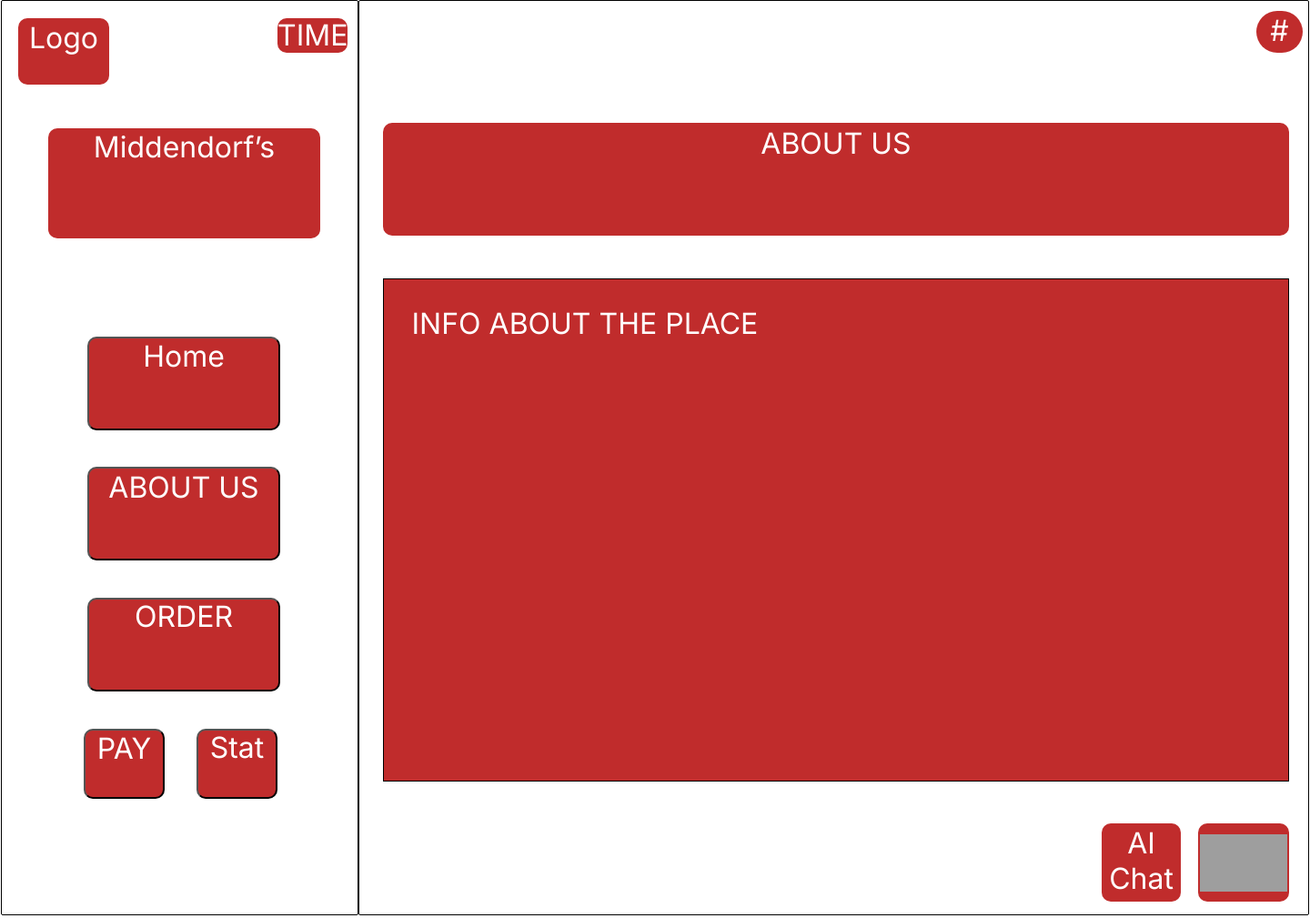
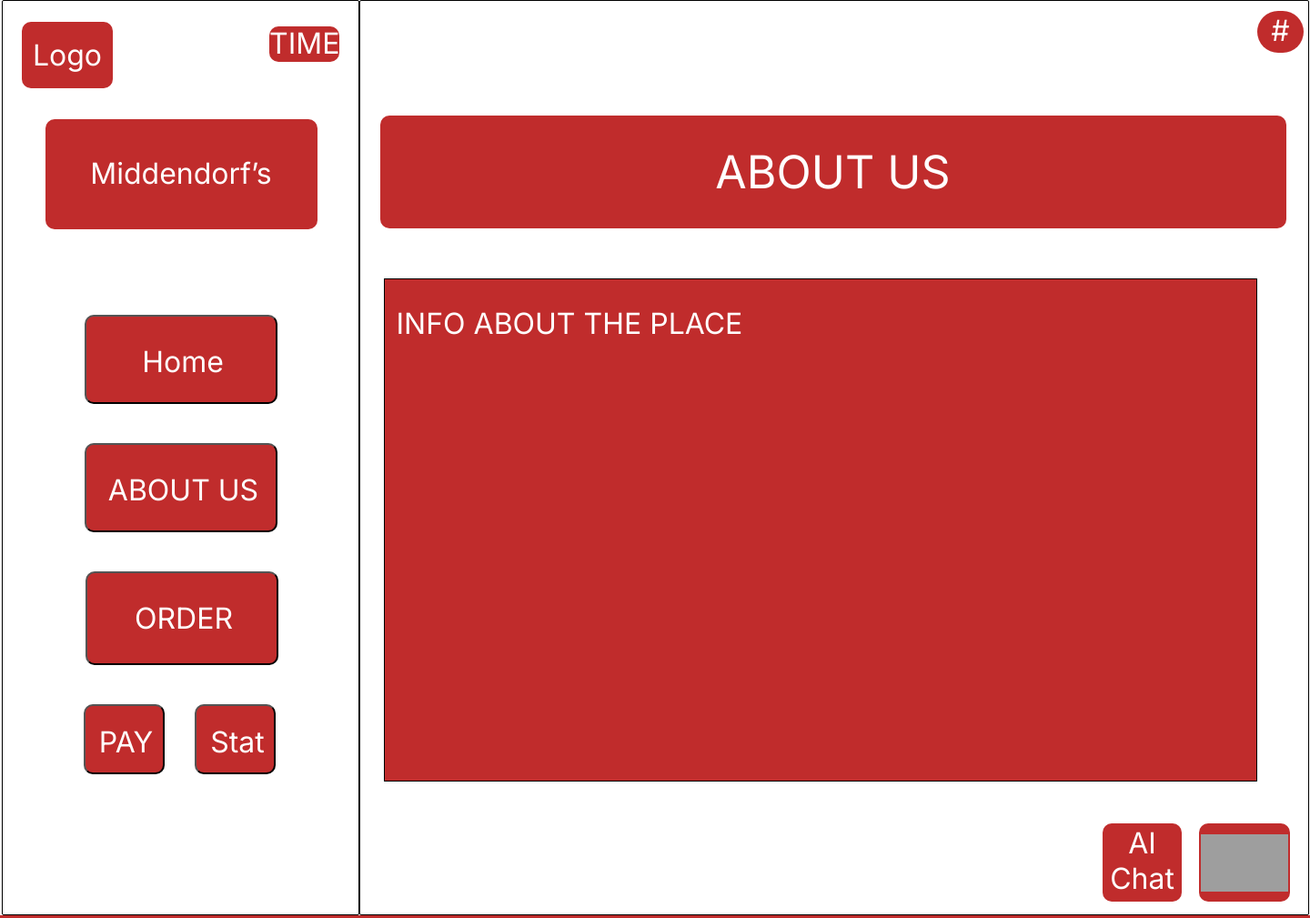
Before and after one commit to DevanSmith1999/PlateMatePos1, a Django app: template PlateMate/templates/PlateMate/Customer_About_Us.html in a window 1440 px wide. Shown: the whole page at 91% size. Run offline with Django 5.2, Linux system fonts and the light colour scheme; the template is opened without the code that fills it, so the values that code supplies are empty; some libraries are stand-ins or nearby versions; grey boxes are pictures that could not be loaded.

Commit message:
FIX Text layout issues

```diff
--- a/PlateMate/templates/PlateMate/Customer_About_Us.html
+++ b/PlateMate/templates/PlateMate/Customer_About_Us.html
@@ -8,20 +8,25 @@
   </head>
   <style>
      .ABOUT-US {
-    display: inline-flex;
-    align-items: center;
+      background-color: #f5f5f5;
+        display: flex;
+        flex-direction: row;
         justify-content: center;
+        width: 100%;
+      }
+  .ABOUT-US .div {
+        background-color: #f5f5f5;
+        width: 1438px;
+        height: 1006px;
         position: relative;
-    background-color: #ffffff;
-    width: 100%;
-    min-width: 1438px;
-    min-height: 1006px;
       }
 
   .ABOUT-US .SIDE-PANNEL {
-    position: relative;
+    position: absolute;
         width: 393px;
         height: 1006px;
+        top: 0;
+        left: 1px;
         background-color: #ffffff;
         border-radius: 2px;
         overflow: hidden;
@@ -30,23 +35,19 @@
       }
 
   .ABOUT-US .LOGO {
-    display: flex;
-    width: 100px;
     height: 73px;
-    align-items: center;
-    justify-content: center;
-    gap: 10px;
-    position: absolute;
-    top: 19px;
-    left: 18px;
+    top: 23px;
+    left: 21px;
     background-color: #c02c2c;
     border-radius: 10px;
+    position: absolute;
+    width: 100px;
   }
 
   .ABOUT-US .text-wrapper {
-    position: relative;
-    width: 99px;
-    height: 70px;
+    height: 72px;
+    top: 17px;
+    left: 0;
     font-family: "Inter", Helvetica;
     font-weight: 400;
     color: #ffffff;
@@ -54,25 +55,23 @@
     text-align: center;
     letter-spacing: 0;
     line-height: normal;
+    position: absolute;
+    width: 100px;
   }
 
   .ABOUT-US .TIME {
-    display: inline-flex;
-    align-items: center;
-    justify-content: center;
-    gap: 10px;
-    position: absolute;
-    top: 19px;
-    left: 303px;
+    top: 28px;
+    left: 293px;
     background-color: #c02c2c;
     border-radius: 10px;
+    position: absolute;
+    width: 77px;
+    height: 39px;
   }
 
-  .ABOUT-US .div {
-    position: relative;
-    width: 77px;
-    height: 39px;
-    margin-top: -1px;
+  .ABOUT-US .text-wrapper-10 {
+    top: -1px;
+    left: 0;
     font-family: "Inter", Helvetica;
     font-weight: 400;
     color: #ffffff;
@@ -80,26 +79,27 @@
         text-align: center;
         letter-spacing: 0;
         line-height: normal;
+        position: absolute;
+        width: 77px;
+        height: 39px;
       }
 
   .ABOUT-US .STATUS-BUTTON {
-    display: flex;
+    position: absolute;
         width: 89px;
         height: 77px;
-    align-items: center;
-    justify-content: center;
-    gap: 10px;
-    position: absolute;
-    top: 800px;
-    left: 214px;
+        top: 773px;
+        left: 211px;
         background-color: #c02c2c;
         border-radius: 10px;
       }
 
   .ABOUT-US .text-wrapper-2 {
-    position: relative;
-    width: 88px;
-    height: 75px;
+    position: absolute;
+        width: 86px;
+        height: 76px;
+        top: 20px;
+        left: 2px;
         font-family: "Inter", Helvetica;
         font-weight: 400;
         color: #ffffff;
@@ -110,23 +110,21 @@
       }
 
   .ABOUT-US .PAY-BUTTON {
-    display: flex;
+    position: absolute;
         width: 89px;
         height: 77px;
-    align-items: center;
-    justify-content: center;
-    gap: 10px;
-    position: absolute;
-    top: 800px;
-    left: 90px;
+        top: 773px;
+        left: 89px;
         background-color: #c02c2c;
         border-radius: 10px;
       }
 
   .ABOUT-US .text-wrapper-3 {
-    position: relative;
-    width: 82px;
-    height: 73px;
+    position: absolute;
+        width: 87px;
+        height: 75px;
+        top: 20px;
+        left: 1px;
         font-family: "Inter", Helvetica;
         font-weight: 400;
         color: #ffffff;
@@ -137,25 +135,21 @@
       }
 
   .ABOUT-US .COMPANY-NAME {
-    display: flex;
+    position: absolute;
         width: 299px;
         height: 121px;
-    align-items: center;
-    justify-content: center;
-    gap: 10px;
-    position: absolute;
-    top: 140px;
-    left: 51px;
+        top: 130px;
+        left: 47px;
         background-color: #c02c2c;
         border-radius: 10px;
       }
 
   .ABOUT-US .middendorf-s {
-    position: relative;
-    width: 300px;
-    height: 119px;
-    margin-left: -0.5px;
-    margin-right: -0.5px;
+    position: absolute;
+        width: 298px;
+        height: 120px;
+        top: 40px;
+        left: 0;
         font-family: "Inter", Helvetica;
         font-weight: 400;
         color: #ffffff;
@@ -166,28 +160,21 @@
       }
 
   .ABOUT-US .MENU-LINK {
-    display: flex;
+    position: absolute;
         width: 212px;
-    height: 103px;
-    align-items: center;
-    justify-content: center;
-    gap: 10px;
-    padding: 8px 16px;
-    position: absolute;
-    top: 369px;
-    left: 94px;
+        height: 98px;
+        top: 345px;
+        left: 90px;
         background-color: #c02c2c;
         border-radius: 10px;
       }
 
   .ABOUT-US .text-wrapper-4 {
-    position: relative;
-    width: 210px;
+    width: 214px;
         height: 98px;
-    margin-top: -6.5px;
-    margin-bottom: -4.5px;
-    margin-left: -15px;
-    margin-right: -15px;
+        top: 30px;
+        left: -1px;
+        position: absolute;
         font-family: "Inter", Helvetica;
         font-weight: 400;
         color: #ffffff;
@@ -198,23 +185,21 @@
       }
 
   .ABOUT-US .div-wrapper {
-    display: flex;
+    position: absolute;
         width: 212px;
-    height: 103px;
-    align-items: center;
-    justify-content: center;
-    gap: 10px;
-    position: absolute;
-    top: 512px;
-    left: 94px;
+        height: 98px;
+        top: 486px;
+        left: 90px;
         background-color: #c02c2c;
         border-radius: 10px;
       }
 
   .ABOUT-US .text-wrapper-5 {
-    position: relative;
-    width: 211px;
-    height: 98px;
+    position: absolute;
+        width: 209px;
+        height: 94px;
+        top: 30px;
+        left: 2px;
         font-family: "Inter", Helvetica;
         font-weight: 400;
         color: #ffffff;
@@ -225,23 +210,21 @@
       }
 
   .ABOUT-US .ORDER {
-    display: flex;
+    position: absolute;
         width: 212px;
         height: 103px;
-    align-items: center;
-    justify-content: center;
-    gap: 10px;
-    position: absolute;
-    top: 656px;
-    left: 94px;
+        top: 627px;
+        left: 91px;
         background-color: #c02c2c;
         border-radius: 10px;
       }
 
   .ABOUT-US .text-wrapper-6 {
-    position: relative;
-    width: 206px;
-    height: 101px;
+    position: absolute;
+        width: 210px;
+        height: 102px;
+        top: 30px;
+        left: 1px;
         font-family: "Inter", Helvetica;
         font-weight: 400;
         color: #ffffff;
@@ -252,12 +235,13 @@
       }
 
   .ABOUT-US .ABOUT-US-FRAME {
-    position: relative;
-    width: 1045px;
+    position: absolute;
+        width: 1044px;
         height: 1006px;
+        top: 0;
+        left: 394px;
         background-color: #ffffff;
         border-radius: 2px;
-    overflow: hidden;
         border: 1px solid;
         border-color: #000000;
       }
@@ -265,7 +249,7 @@
   .ABOUT-US .INFO-SECTION {
     display: flex;
     flex-direction: column;
-    width: 996px;
+    width: 960px;
     height: 553px;
     align-items: center;
     justify-content: center;
@@ -368,29 +352,25 @@
   }
 
   .ABOUT-US .ABOUT-US-BANNER {
-    display: flex;
+    position: absolute;
         width: 996px;
         height: 124px;
-    align-items: center;
-    justify-content: center;
-    gap: 10px;
-    position: absolute;
-    top: 134px;
-    left: 26px;
+        top: 126px;
+        left: 22px;
         background-color: #c02c2c;
         border-radius: 10px;
       }
 
   .ABOUT-US .text-wrapper-9 {
-    position: relative;
-    width: 998px;
-    height: 119px;
-    margin-left: -1px;
-    margin-right: -1px;
+    width: 995px;
+        height: 120px;
+        top: 32px;
+        left: 0;
+        position: absolute;
         font-family: "Inter", Helvetica;
         font-weight: 400;
         color: #ffffff;
-    font-size: 32px;
+        font-size: 50px;
         text-align: center;
         letter-spacing: 0;
         line-height: normal;
@@ -398,9 +378,10 @@
   </style>
   <body>
     <div class="ABOUT-US">
+      <div class="div">
       <div class="SIDE-PANNEL">
         <div class="LOGO"><div class="text-wrapper">Logo</div></div>
-        <div class="TIME"><div class="div">TIME</div></div>
+        <div class="TIME"><div class="text-wrapper-10">TIME</div></div>
         <button class="STATUS-BUTTON"><div class="text-wrapper-2">Stat</div></button>
         <button class="PAY-BUTTON" onclick="window.location.href = 'Customer_Receipt_Check.html';"><div class="text-wrapper-3">PAY</div></button>
         <div class="COMPANY-NAME"><div class="middendorf-s">Middendorf’s</div></div>
@@ -418,6 +399,7 @@
         <div class="ABOUT-US-BANNER"><div class="text-wrapper-9">ABOUT US</div></div>
       </div>
     </div>
+  </div>
   </body>
 </html>
 <script>
```
Also changed, not shown: PlateMate/templates/PlateMate/Customer_Home.html (+18 -17 lines), PlateMate/templates/PlateMate/Customer_Menu_Ordering.html (+37 -69 lines). Lines whose indentation alone changed are shown as unchanged.
